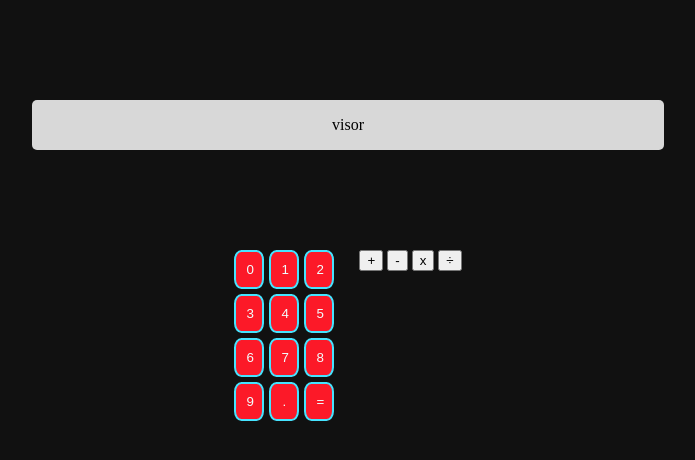
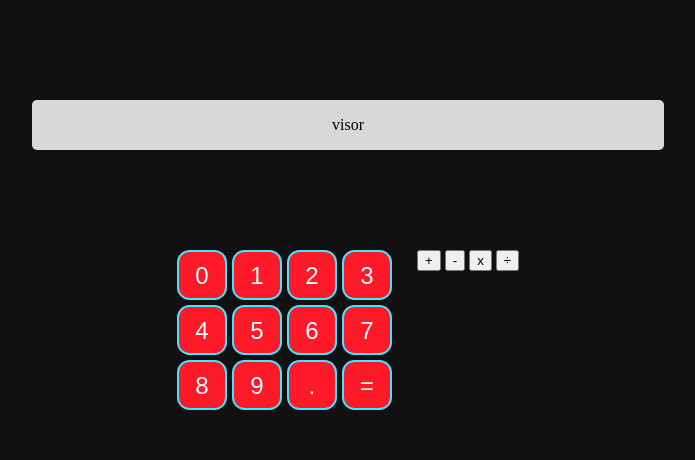
Before and after one commit to GusCorreiaSilva/the-calculator-3000, a plain HTML site: page index.html in a window 1280 px wide. Shown: the whole page, without its empty margins (292-987 px from the left). Drawn offline with Linux system fonts and the light colour scheme.

Commit message:
feat: added tecla to the igual btn

```diff
--- a/css/style.css
+++ b/css/style.css
@@ -25,11 +25,12 @@ body {
 .secao-teclado {
   display: flex;
   justify-content: center;
+  align-items: center;
 }
 .teclado .numeros {
   text-align: center;
   display: grid;
-  grid-template-columns: repeat(3, 30px);
+  grid-template-columns: repeat(4, 1fr);
   gap: 5px;
 }
 .tecla {
@@ -38,13 +39,12 @@ body {
   background-color: rgb(252, 25, 40);
   border: 2px solid rgb(70, 227, 255);
   border-radius: 25%;
-  padding: 10px;
+  padding: 10px 10px;
+  font-size: x-large;
+  width: 50px;
+  height: 50px;
 }
-.igual {
-  text-align: center;
-  color: azure;
+.tecla .igual {
   background-color: rgb(252, 25, 40);
   border: 2px solid rgb(70, 227, 255);
-  border-radius: 25%;
-  padding: 10px;
 }
--- a/index.html
+++ b/index.html
@@ -28,8 +28,9 @@
         <button class="tecla">8</button>
         <button class="tecla">9</button>
         <button class="tecla">.</button>
-        <button class="igual">=</button>
+        <button class="tecla igual">=</button>
       </div>
+
 
 
       <div class="operadores">
```
